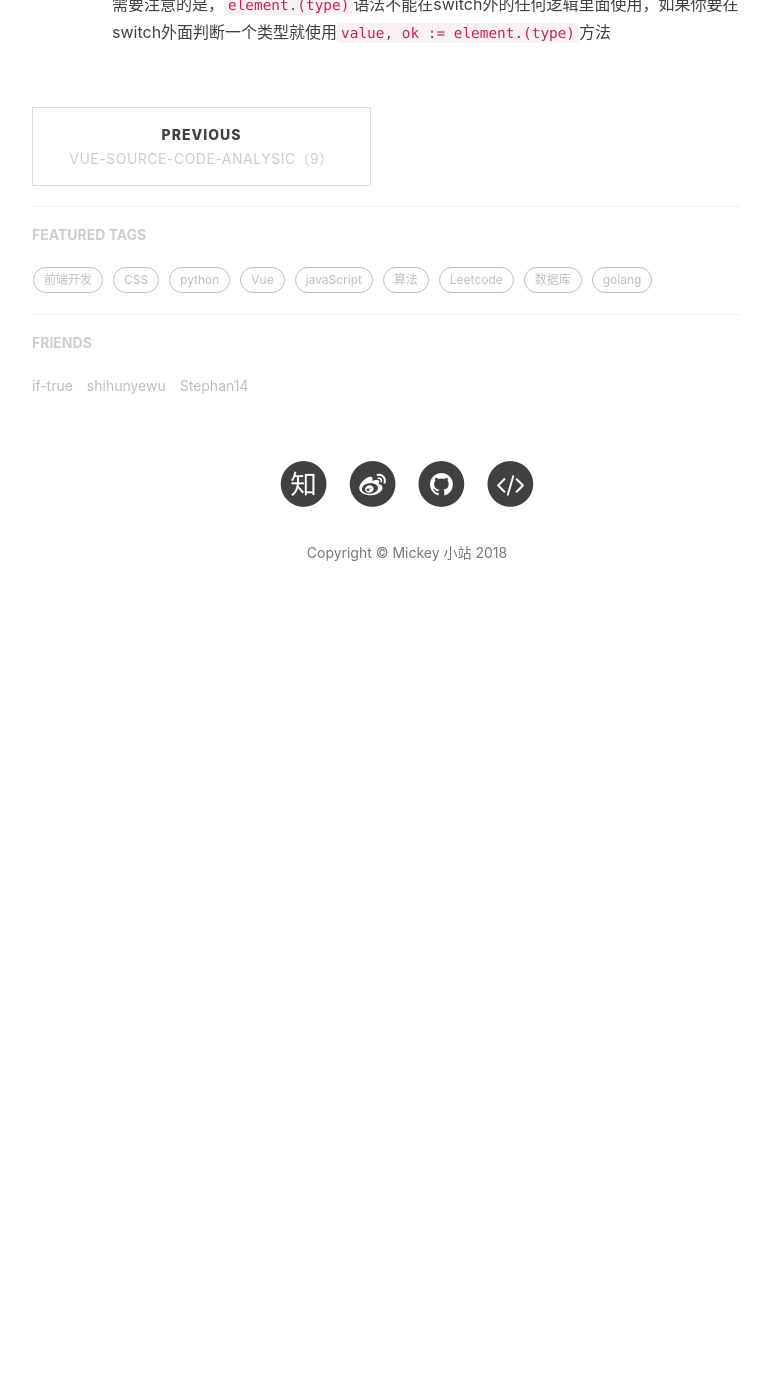
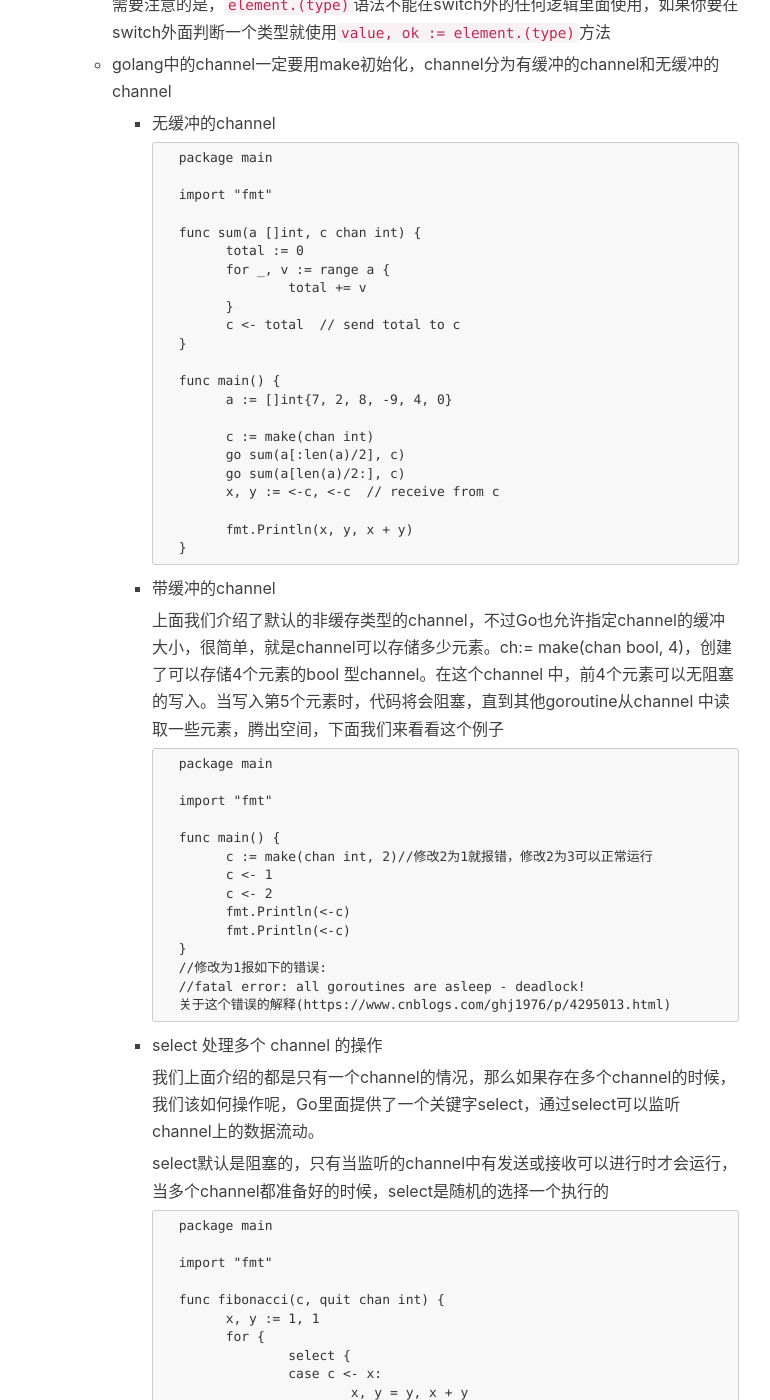
Before and after one commit to mickey0524/mickey0524.github.io, a Jekyll site: the page built from _posts/2018-08-24-build-web-application-with-golang.md, in a window 1280 px wide and 1400 px high, scrolled down 4777 px. Shown: the whole window, without its empty margins (233-1003 px from the left). Built offline with Jekyll 4.4.1, drawn with Linux system fonts in a browser that asks for light colours; nearby versions of some CDN libraries; comment, search, counter and statistics services are not loaded; before the commit the page ends 5407 px from its top, so only the background shows below that; some of the changed text lies outside the part shown.

Commit message:
feat(golang): add golang basic

````diff
--- a/_posts/2018-08-24-build-web-application-with-golang.md
+++ b/_posts/2018-08-24-build-web-application-with-golang.md
@@ -209,3 +209,125 @@ tags:
         ```
 
         需要注意的是，`element.(type)`语法不能在switch外的任何逻辑里面使用，如果你要在switch外面判断一个类型就使用`value, ok := element.(type)`方法
+
+    * golang中的channel一定要用make初始化，channel分为有缓冲的channel和无缓冲的channel
+
+        * 无缓冲的channel
+
+            ```
+            package main
+
+            import "fmt"
+
+            func sum(a []int, c chan int) {
+            	total := 0
+            	for _, v := range a {
+            		total += v
+            	}
+            	c <- total  // send total to c
+            }
+
+            func main() {
+            	a := []int{7, 2, 8, -9, 4, 0}
+
+            	c := make(chan int)
+            	go sum(a[:len(a)/2], c)
+            	go sum(a[len(a)/2:], c)
+            	x, y := <-c, <-c  // receive from c
+
+            	fmt.Println(x, y, x + y)
+            }
+            ```
+
+        * 带缓冲的channel
+
+            上面我们介绍了默认的非缓存类型的channel，不过Go也允许指定channel的缓冲大小，很简单，就是channel可以存储多少元素。ch:= make(chan bool, 4)，创建了可以存储4个元素的bool 型channel。在这个channel 中，前4个元素可以无阻塞的写入。当写入第5个元素时，代码将会阻塞，直到其他goroutine从channel 中读取一些元素，腾出空间，下面我们来看看这个例子
+
+            ```
+            package main
+
+            import "fmt"
+
+            func main() {
+            	c := make(chan int, 2)//修改2为1就报错，修改2为3可以正常运行
+            	c <- 1
+            	c <- 2
+            	fmt.Println(<-c)
+            	fmt.Println(<-c)
+            }
+            //修改为1报如下的错误:
+            //fatal error: all goroutines are asleep - deadlock!
+            关于这个错误的解释(https://www.cnblogs.com/ghj1976/p/4295013.html)
+            ```
+
+        * select 处理多个 channel 的操作
+
+            我们上面介绍的都是只有一个channel的情况，那么如果存在多个channel的时候，我们该如何操作呢，Go里面提供了一个关键字select，通过select可以监听channel上的数据流动。
+
+            select默认是阻塞的，只有当监听的channel中有发送或接收可以进行时才会运行，当多个channel都准备好的时候，select是随机的选择一个执行的
+
+            ```
+            package main
+
+            import "fmt"
+
+            func fibonacci(c, quit chan int) {
+            	x, y := 1, 1
+            	for {
+            		select {
+            		case c <- x:
+            			x, y = y, x + y
+            		case <-quit:
+            			fmt.Println("quit")
+            			return
+            		}
+            	}
+            }
+
+            func main() {
+            	c := make(chan int)
+            	quit := make(chan int)
+            	go func() {
+            		for i := 0; i < 10; i++ {
+            			fmt.Println(<-c)
+            		}
+            		quit <- 0
+            	}()
+            	fibonacci(c, quit)
+            }
+            ```
+
+            在select里面还有default语法，select其实就是类似switch的功能，default就是当监听的channel都没有准备好的时候，默认执行的（select不再阻塞等待channel）。
+
+            ```
+            select {
+            case i := <-c:
+            	// use i
+            default:
+            	// 当c阻塞的时候执行这里
+            }
+            ```
+
+        * 利用select设置超时
+
+            有时候会出现goroutine阻塞的情况，那么我们如何避免整个程序进入阻塞的情况呢？我们可以利用select来设置超时，通过如下的方式实现：
+
+            ```
+            func main() {
+            	c := make(chan int)
+            	o := make(chan bool)
+            	go func() {
+            		for {
+            			select {
+            				case v := <- c:
+            					println(v)
+            				case <- time.After(5 * time.Second):
+            					println("timeout")
+            					o <- true
+            					break
+            			}
+            		}
+            	}()
+            	<- o
+            }
+            ```
````
